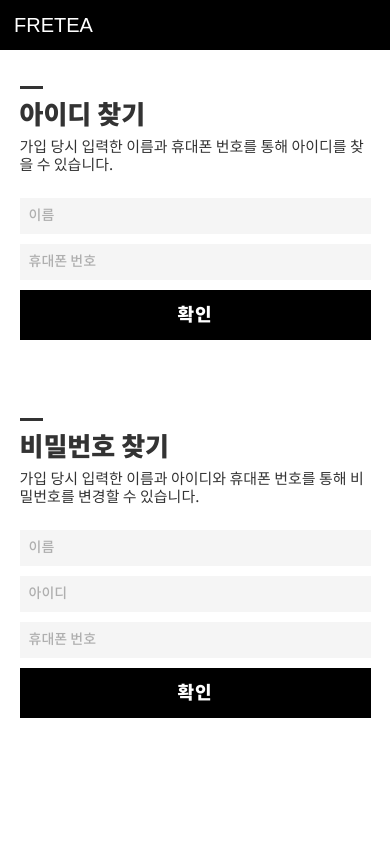
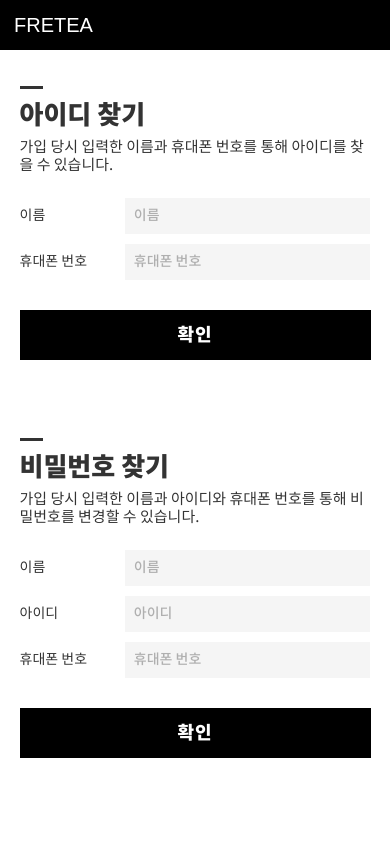
Before and after one commit to jo-narae/fretea, a Vue app: page /member/findIdPwd in a window 390 px wide. Shown: the top 844 px of the page. Built offline with nearby package versions, Linux system fonts and the light colour scheme; some icons are missing; a web font is replaced by a local one.

Commit message:
라벨 영역 잡기

```diff
--- a/src/assets/style/common/_form.scss
+++ b/src/assets/style/common/_form.scss
@@ -10,6 +10,28 @@ input {
     @extend .medium;
     font-size: 14px;
     color: $font_base_color;
+}
+
+.input-area {
+    overflow: hidden;
+    width: 100%;
+    margin: 0;
+    dt {
+        float: left;
+        text-align: left;
+        width: 20%;
+        font-size: 14px;
+        padding-top: 10px;
+    }
+    dd {
+        float: left;
+        margin: 0;
+        width: 80%;
+    }
+}
+.input-last-area {
+    @extend .input-area;
+    margin-bottom: 20px;
 }
 
 .checkbox-group {
@@ -139,3 +161,14 @@ button {
 		right: 0;
 	}
 }
+
+@media (max-width: 486px) {
+    .input-area {
+        dt {
+            width: 30%;
+        }
+        dd {
+            width: 70%;
+        }
+    }
+}
--- a/src/components/member/FindId.vue
+++ b/src/components/member/FindId.vue
@@ -2,8 +2,20 @@
   <div>
     <div class="find-title">아이디 찾기</div>
     <div class="find-description">가입 당시 입력한 이름과 휴대폰 번호를 통해 아이디를 찾을 수 있습니다.</div>
-    <input type="text" placeholder="이름" />
-    <input type="text" name="phoneNumber" placeholder="휴대폰 번호" />
+    <dl class="input-area">
+      <dt>이름</dt>
+      <dd>
+        <input type="text" name="username" placeholder="이름" />
+        <div class="msg-error mb10" v-if="nameCheckError !== ''">{{nameCheckError}}</div>
+      </dd>
+    </dl>
+    <dl class="input-last-area">
+      <dt>휴대폰 번호</dt>
+      <dd>
+        <input type="text" name="phoneNumber" placeholder="휴대폰 번호" />
+        <div class="msg-error mb10" v-if="phoneCheckError !== ''">{{phoneCheckError}}</div>
+      </dd>
+    </dl>
     <button class="btn-login">확인</button>
   </div>
 </template>
@@ -11,5 +23,11 @@
 <script>
 export default {
   name: 'find-id',
+  data() {
+    return {
+      nameCheckError: '',
+      phoneCheckError: '',
+    };
+  },
 }
 </script>
--- a/src/components/member/FindPwd.vue
+++ b/src/components/member/FindPwd.vue
@@ -2,9 +2,27 @@
   <div>
     <div class="find-title">비밀번호 찾기</div>
     <div class="find-description">가입 당시 입력한 이름과 아이디와 휴대폰 번호를 통해 비밀번호를 변경할 수 있습니다.</div>
-    <input type="text" placeholder="이름" />
-    <input type="text" placeholder="아이디" />
-    <input type="text" placeholder="휴대폰 번호" />
+    <dl class="input-area">
+      <dt>이름</dt>
+      <dd>
+        <input type="text" name="username" placeholder="이름" />
+        <div class="msg-error mb10" v-if="nameCheckError !== ''">{{nameCheckError}}</div>
+      </dd>
+    </dl>
+    <dl class="input-area">
+      <dt>아이디</dt>
+      <dd>
+        <input type="text" name="email" placeholder="아이디" />
+        <div class="msg-error mb10" v-if="idCheckError !== ''">{{idCheckError}}</div>
+      </dd>
+    </dl>
+    <dl class="input-last-area">
+      <dt>휴대폰 번호</dt>
+      <dd>
+        <input type="text" name="phoneNumber" placeholder="휴대폰 번호" />
+        <div class="msg-error mb10" v-if="phoneCheckError !== ''">{{phoneCheckError}}</div>
+      </dd>
+    </dl>
     <button class="btn-login">확인</button>
   </div>
 </template>
@@ -12,5 +30,12 @@
 <script>
 export default {
   name: 'find-pwd',
+  data() {
+    return {
+      nameCheckError: '',
+      idCheckError: '',
+      phoneCheckError: '',
+    };
+  },
 }
 </script>
--- a/src/components/member/Join.vue
+++ b/src/components/member/Join.vue
@@ -1,21 +1,41 @@
 <template>
   <div>
     <div class="login-title">SIGN UP</div>
-    <div class="input-login-area">
-      <div class="input-login-label">이름</div>
-      <div>
+    <dl class="input-area">
+      <dt>이름</dt>
+      <dd>
         <input type="text" name="username" placeholder="이름" />
         <div class="msg-error mb10" v-if="nameCheckError !== ''">{{nameCheckError}}</div>
-      </div>
-    </div>
+      </dd>
+    </dl>
+    <dl class="input-area">
+      <dt>아이디</dt>
+      <dd>
         <input type="text" name="email" placeholder="아이디" />
         <div class="msg-error mb10" v-if="idCheckError !== ''">{{idCheckError}}</div>
+      </dd>
+    </dl>
+    <dl class="input-area">
+      <dt>비밀번호</dt>
+      <dd>
         <input type="password" name="password" placeholder="비밀번호" />
         <div class="msg-error mb10" v-if="pwdCheckError !== ''">{{pwdCheckError}}</div>
+      </dd>
+    </dl>
+    <dl class="input-area">
+      <dt>비밀번호 확인</dt>
+      <dd>
         <input type="password" name="rePassword" placeholder="비밀번호 확인" />
         <div class="msg-error mb20" v-if="rePwdCheckError !== ''">{{rePwdCheckError}}</div>
+      </dd>
+    </dl>
+    <dl class="input-last-area">
+      <dt>휴대폰 번호</dt>
+      <dd>
         <input type="text" name="phoneNumber" placeholder="휴대폰 번호" />
         <div class="msg-error mb10" v-if="phoneCheckError !== ''">{{phoneCheckError}}</div>
+      </dd>
+    </dl>
     <div class="checkbox-group">
       <span class="checkbox"
       :class="[ TOSCheck ? 'active' : '']"
```
Lines whose indentation alone changed are shown as unchanged.
